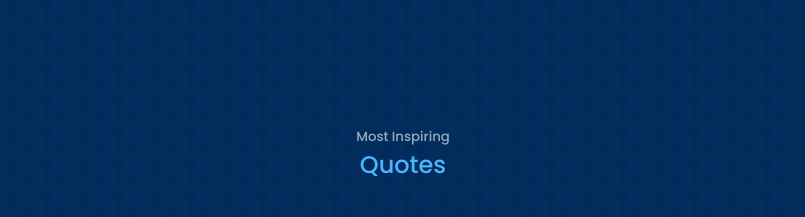
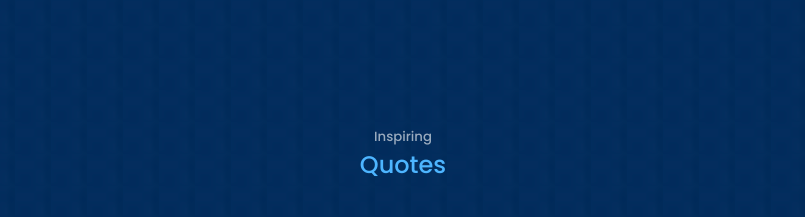
Before and after one commit to hawk198723/react-portfolio, a React (Create React App) app: page / in a window 1280 px wide. Shown: the part 2822-3039 px from the top of the page, without its empty margins (237-1042 px from the left). Built offline with nearby package versions, Linux system fonts and the light colour scheme.

Commit message:
minor changes

```diff
--- a/package.json
+++ b/package.json
@@ -1,5 +1,6 @@
 {
   "name": "jason-react-portfolio",
+  "homepage": "https://jasonxwang.com/",
   "version": "0.1.0",
   "private": true,
   "dependencies": {
--- a/src/components/portfolio/Portfolio.jsx
+++ b/src/components/portfolio/Portfolio.jsx
@@ -2,10 +2,10 @@ import React from "react";
 import "./portfolio.css";
 import IMG1 from "../../assets/portfolio1.jpg";
 import IMG2 from "../../assets/portfolio2.jpg";
-import IMG3 from "../../assets/portfolio3.jpg";
-import IMG4 from "../../assets/portfolio4.jpg";
-import IMG5 from "../../assets/portfolio5.jpg";
-import IMG6 from "../../assets/portfolio6.jpg";
+// import IMG3 from "../../assets/portfolio3.jpg";
+// import IMG4 from "../../assets/portfolio4.jpg";
+// import IMG5 from "../../assets/portfolio5.jpg";
+// import IMG6 from "../../assets/portfolio6.jpg";
 import IMGPortfolio from "../../assets/IMGPortfolio.png";
 
 const data = [
@@ -107,7 +107,7 @@ const Portfolio = () => {
           <h3>My Portfolio</h3>
           <div className="portfolio__item-cta">
             <a
-              href="https://github.com/hawk198723/coinbase"
+              href="https://github.com/hawk198723/react-portfolio"
               className="btn"
               target="_blank"
             >
--- a/src/components/testimonials/Testimonials.jsx
+++ b/src/components/testimonials/Testimonials.jsx
@@ -39,7 +39,7 @@ const data = [
 const Testimonials = () => {
   return (
     <section id="testimonials">
-      <h5>Most Inspiring</h5>
+      <h5>Inspiring</h5>
       <h2>Quotes</h2>
       <Swiper
         className="container testimonials__container"
```
Also changed, not shown: 1 other file (tests, documents, lock files or other folders).
